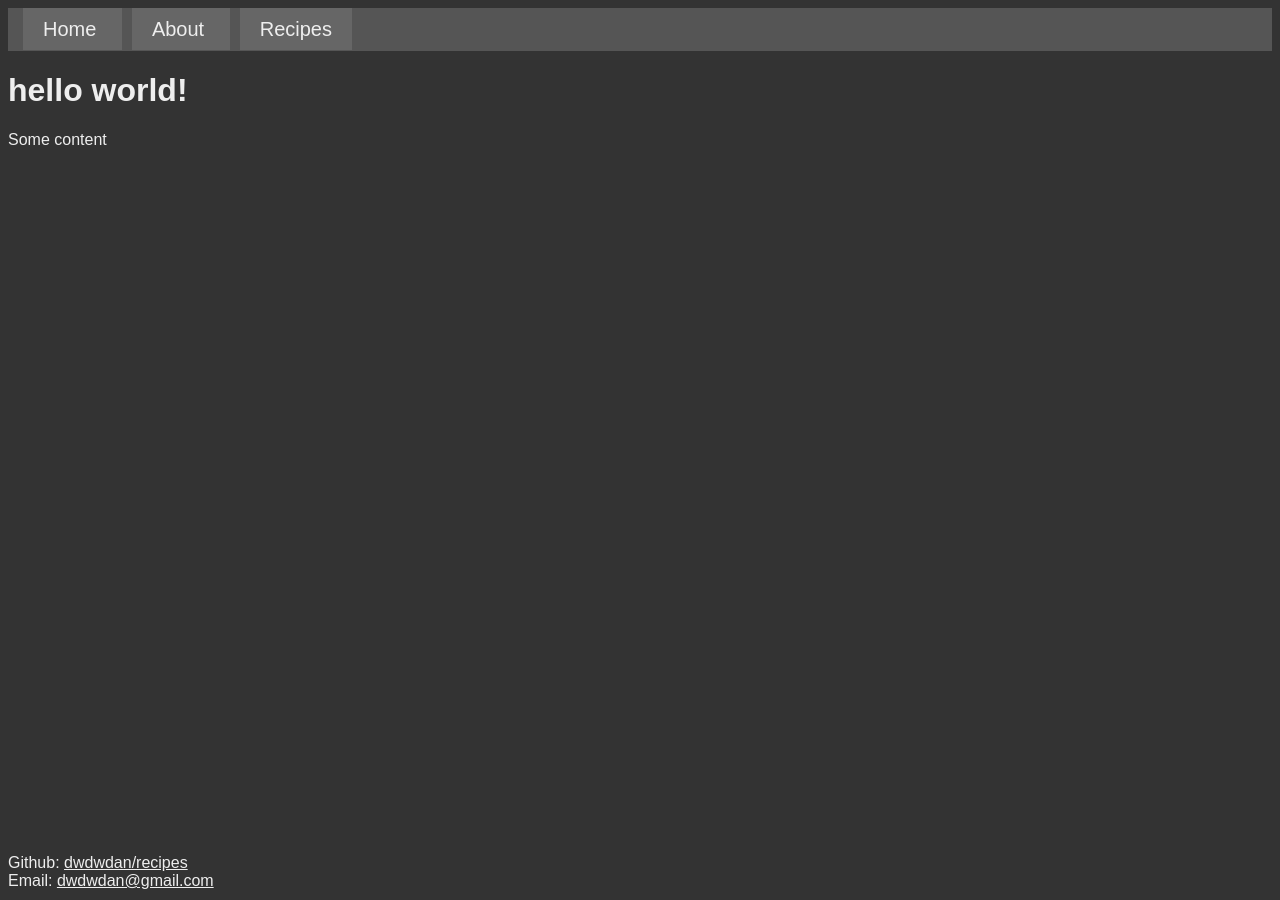
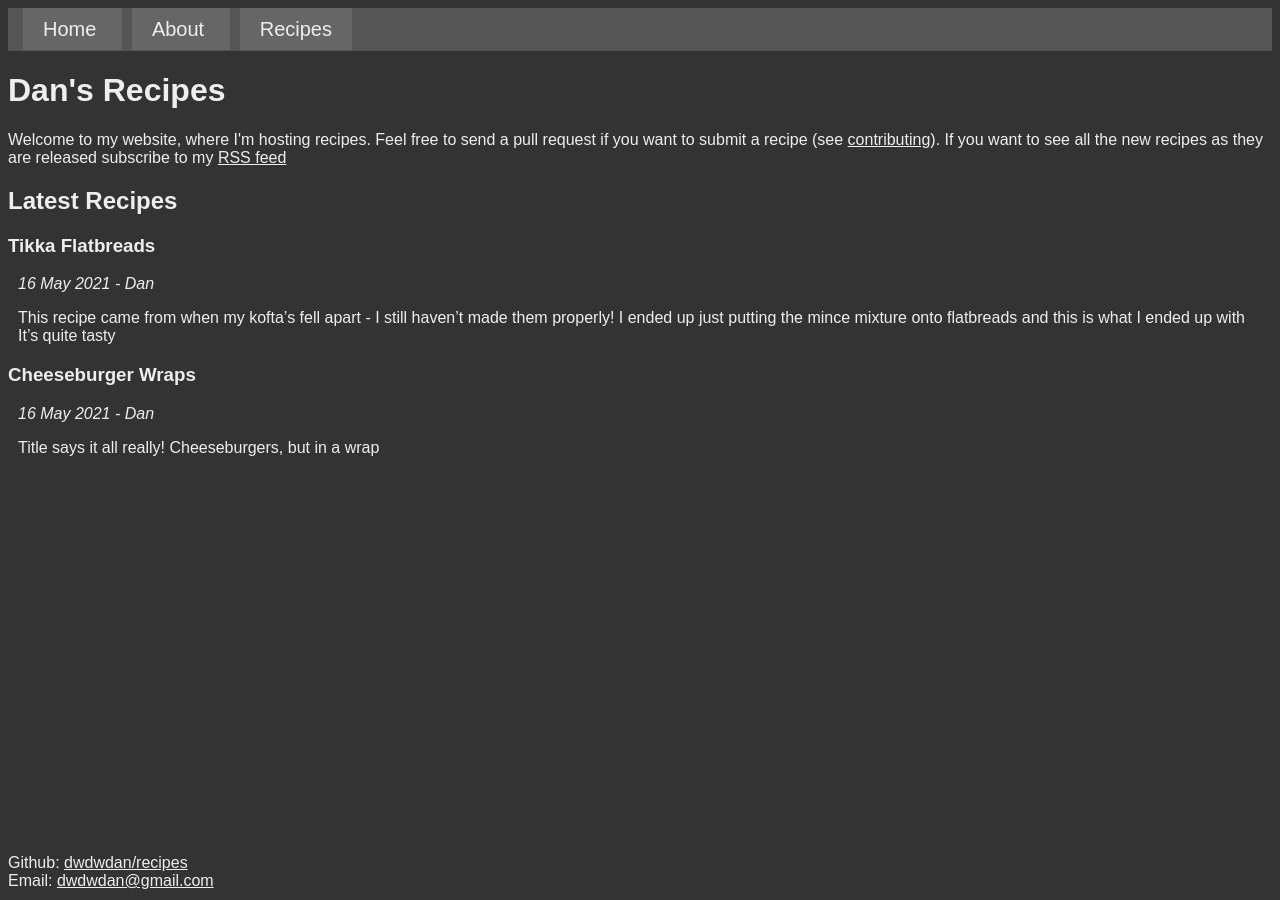
Before and after one commit to dwdwdan/recipes, a Jekyll site: the page built from index.html, in a window 1280 px wide. Built offline with Jekyll 4.4.1, drawn with Linux system fonts in a browser that asks for light colours.

Commit message:
Reworked index.html

```diff
--- a/index.html
+++ b/index.html
@@ -1,5 +1,17 @@
 ---
 title: Home
 ---
-	<h1> {{"Hello World!"|downcase}} </h1>
-Some content
+<h1>Dan's Recipes</h1>
+
+Welcome to my website, where I'm hosting recipes.
+Feel free to send a pull request if you want to submit a recipe (see <a href="">contributing</a>).
+If you want to see all the new recipes as they are released subscribe to my <a href="">RSS feed</a>
+
+<h2>Latest Recipes</h2>
+{% for post in site.posts %}
+	<h3 class="recipeLink"><a href="{{post.url | prepend:site.baseurl }}">{{post.title}}</a></h3>
+	<div class="recipeDetails">
+	<i>{{post.date|date_to_string}} - {{post.author}}</i>
+		<p>{{post.shortDesc | markdownify}}</p>
+	</div>
+{% endfor %}
```
